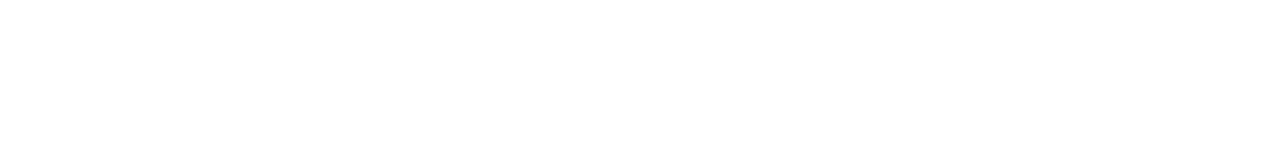
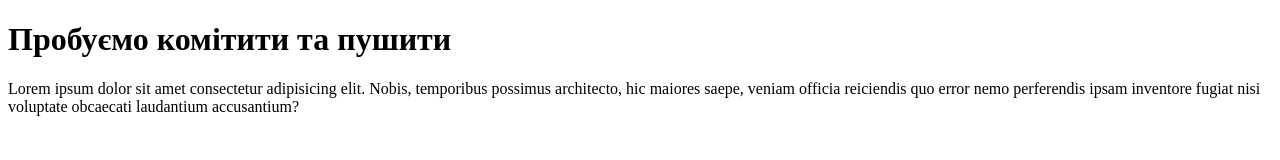
Before and after one commit to dev-kucha/bra-03-homework-salfteach, a plain HTML site: page index.html in a window 1280 px wide. Drawn offline with Linux system fonts and the light colour scheme.

Commit message:
Added title and some body contrnt in index.html

```diff
--- a/index.html
+++ b/index.html
@@ -5,11 +5,14 @@
     <meta charset="UTF-8">
     <meta http-equiv="X-UA-Compatible" content="IE=edge">
     <meta name="viewport" content="width=device-width, initial-scale=1.0">
-    <title>Document</title>
+    <title>Експерименти з git та github</title>
 </head>
 
 <body>
-
+    <h1>Пробуємо комітити та пушити</h1>
+    <p>Lorem ipsum dolor sit amet consectetur adipisicing elit. Nobis, temporibus possimus architecto, hic maiores
+        saepe, veniam officia reiciendis quo error nemo perferendis ipsam inventore fugiat nisi voluptate obcaecati
+        laudantium accusantium?</p>
 </body>
 
 </html>
```
